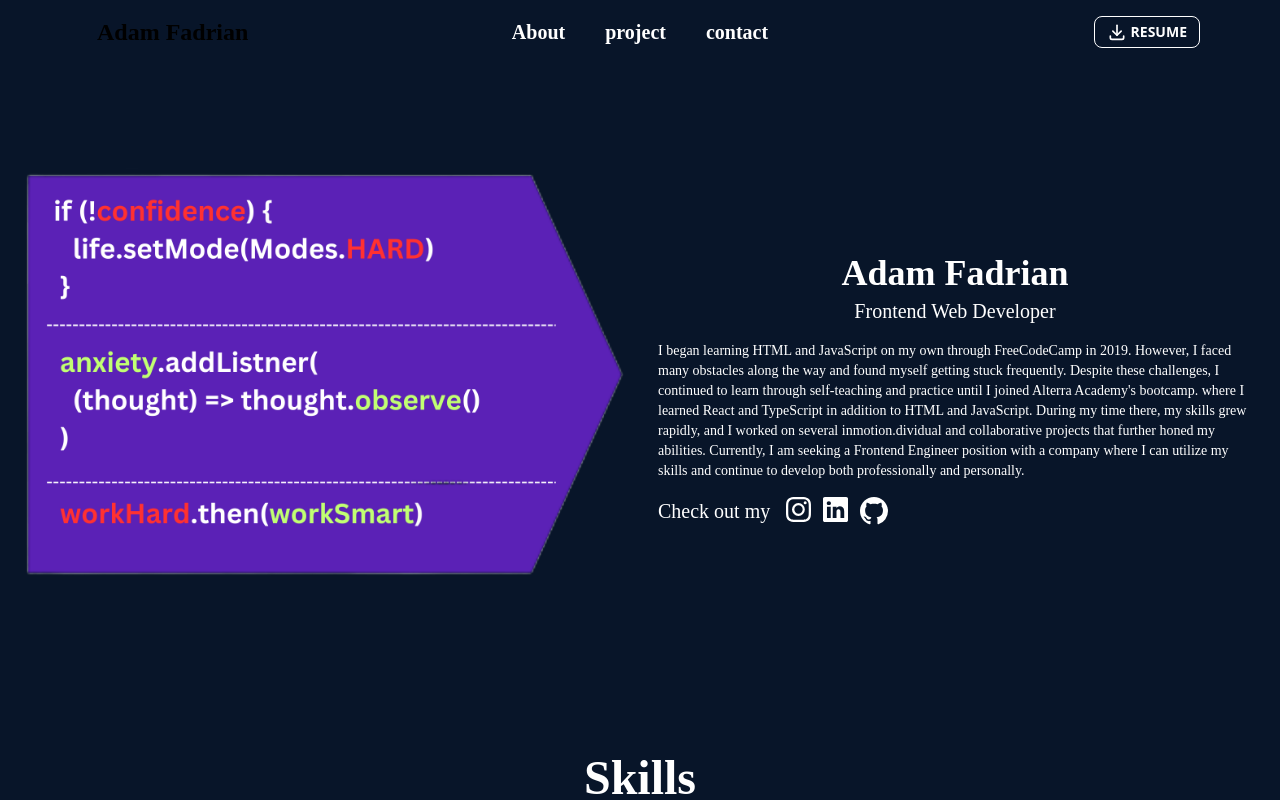
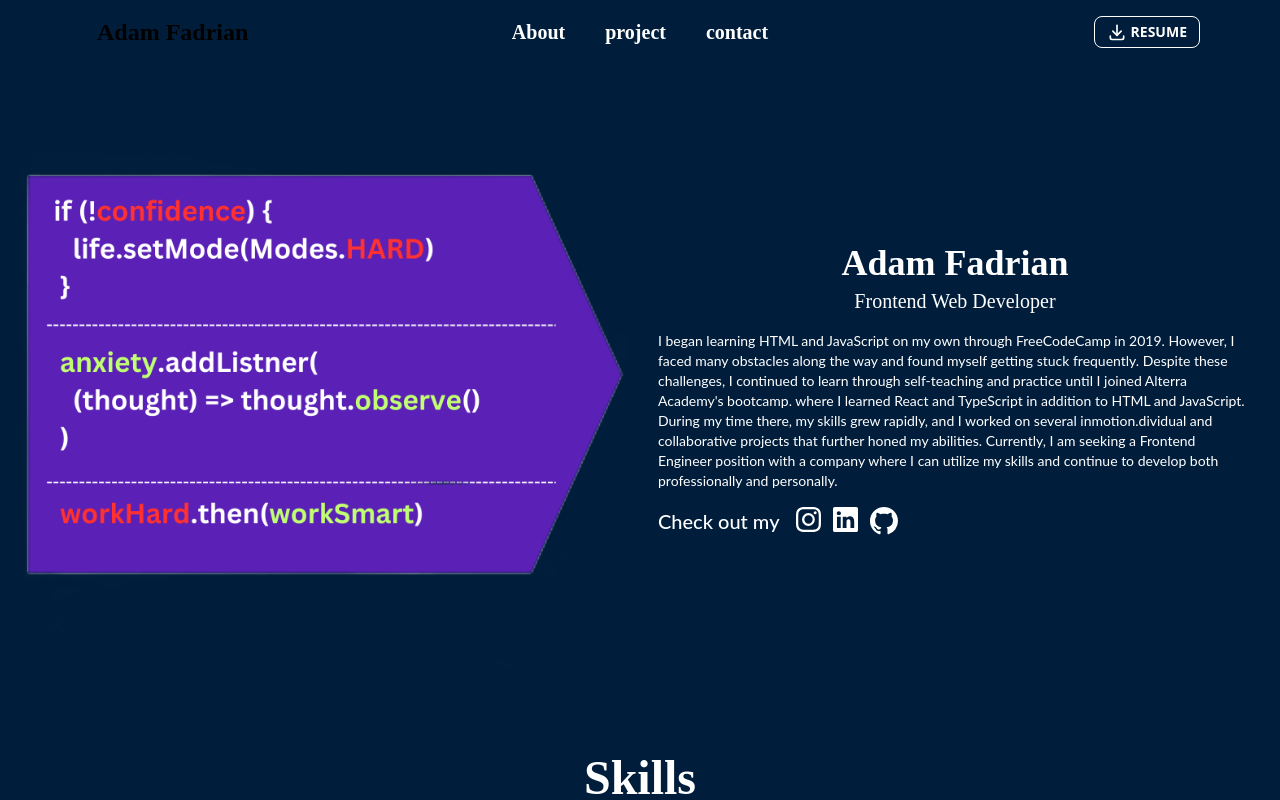
Before and after one commit to adamfadrian/portofolio-0.2, a Next.js app: page / in a window 1280 px wide. Shown: the top 800 px of the page. Built offline with nearby package versions, Linux system fonts and the light colour scheme; no server answers.

Commit message:
Refactor: change font and bg-color

```diff
--- a/components/About.tsx
+++ b/components/About.tsx
@@ -54,15 +54,15 @@ const About = () => {
                         },
                     }}>
                     <motion.div className='flex flex-col 2xl:mx-auto items-center gap-1' variants={FADE_DOWN_ANIMATION_VARIANTS}>
-                        <h1 className='2xl:text-5xl lg:text-4xl text-3xl font-semibold kalam'>Adam Fadrian</h1>
-                        <h1 className='md:text-xl text-md font-medium kalam'>Frontend Web Developer</h1>
+                        <h1 className='2xl:text-5xl lg:text-4xl text-3xl font-semibold playfair'>Adam Fadrian</h1>
+                        <h1 className='md:text-xl text-md font-medium playfair'>Frontend Web Developer</h1>
                     </motion.div>
                     <motion.div className='flex items-center' variants={FADE_DOWN_ANIMATION_VARIANTS}>
-                        <p className='text-sm 2xl:text-lg pangolin'>I began learning HTML and JavaScript on my own through FreeCodeCamp in 2019.
+                        <p className='text-sm 2xl:text-lg lato'>I began learning HTML and JavaScript on my own through FreeCodeCamp in 2019.
                             However, I faced many obstacles along the way and found myself getting stuck frequently. Despite these challenges, I continued to learn through self-teaching and practice until I joined Alterra Academy&apos;s bootcamp. where I learned React and TypeScript in addition to HTML and JavaScript. During my time there, my skills grew rapidly, and I worked on several inmotion.dividual and collaborative projects that further honed my abilities. Currently, I am seeking a Frontend Engineer position with a company where I can utilize my skills and continue to develop both professionally and personally.</p>
                     </motion.div>
                     <motion.div className='flex' variants={FADE_DOWN_ANIMATION_VARIANTS}>
-                        <h1 className='mr-4 md:text-xl font-medium kalam'>Check out my</h1>
+                        <h1 className='mr-4 md:text-xl font-medium lato'>Check out my</h1>
                         <motion.div className="grid grid-flow-col gap-3 dark:text-white" >
                             <Link target='_blank' href={'https://www.instagram.com/adamfadrian/'} className='hover:scale-125' >
                                 <BsInstagram size={25} />
--- /dev/null
+++ b/components/Button.tsx
@@ -0,0 +1,17 @@
+import React from 'react'
+
+interface Props {
+    label: string,
+    loading?: boolean,
+    size?: string
+}
+
+const Button = ({ label, loading, size }: Props) => {
+    return (
+        <button disabled={loading} className={`btn btn-sm w-${size} bg-transparent border border-white hover:bg-transparent hover:border-blue gap-1`}>
+            {label}
+        </button>
+    )
+}
+
+export default Button
--- a/components/Contacts.tsx
+++ b/components/Contacts.tsx
@@ -64,7 +64,7 @@ const Contacts = () => {
   return (
     <div className='flex flex-col mt-20 p-5 ' id='Contacts' >
       <div className='flex flex-col items-center' ref={ref}>
-        <h1 className='flex lg:text-4xl text-2xl font-bold mx-auto mb-10 text-white kalam' data-aos="slide-up" data-aos-duration="600" data-aos-anchor-placement="bottom-bottom">C O N T A C T</h1>
+        <h1 className='flex lg:text-4xl text-2xl font-bold mx-auto mb-10 text-white playfair' data-aos="slide-up" data-aos-duration="600" data-aos-anchor-placement="bottom-bottom">C O N T A C T</h1>
         <div className='flex flex-col justify-center items-center gap-3 mb-10 text-white'>
           <h1 className='text-xl font-semibold text-center' data-aos="fade-right" data-aos-duration="600" data-aos-anchor-placement="bottom-bottom">I have got just what you need. Lets Talk.</h1>
           <h1 className='flex text-center items-center gap-3 font-medium text-lg ' data-aos="fade-left" data-aos-duration="600" data-aos-anchor-placement="bottom-bottom"><FaPhoneAlt /> +6281399817946</h1>
@@ -73,7 +73,7 @@ const Contacts = () => {
         </div>
         <div>
           <form ref={form} onSubmit={sendEmail} className='flex flex-col mx-auto 2xl:w-[600px] gap-5 mb-20 p-5 border-white border-color1 border rounded-lg' data-aos='zoom-out'>
-            <h1 className='flex mx-auto text-2xl text-white font-semibold 2xl:mb-10 kalam'>Contact Form</h1>
+            <h1 className='flex mx-auto text-2xl text-white font-semibold 2xl:mb-10 lato'>Contact Form</h1>
             <div className='flex gap-2'>
               <div className='w-full'>
                 <h1 className=' font-semibold text-lg  text-white mb-2' data-aos="fade-up-left" data-aos-duration="600" data-aos-anchor-placement="bottom-bottom">Your Name</h1>
@@ -97,7 +97,7 @@ const Contacts = () => {
               disabled={loading}
               type="submit"
               value="Send"
-              className='btn bg-purple hover:bg-purple rounded-lg  mx-auto text-white border-none btn-wide text-lg gap-2 mb-5 hover:border-none  hover:scale-110'>
+              className='btn btn-md btn-wide mx-auto bg-transparent border border-white hover:bg-transparent hover:border-slate-500 gap-1'>
               {loading && <Loading />}
               Send <BsSend />
             </button>
--- a/components/Modal.tsx
+++ b/components/Modal.tsx
@@ -17,7 +17,7 @@ const Modal: FC<Props> = ({ showModal = false, children, onClose }) => {
             {
                 showModal && (
                     <div className='fixed inset-0 z-50 flex items-center justify-center m-2 w-full h-full'
-                        data-aos="flip-down" data-aos-duration="1100"
+                        data-aos="flip-down" data-aos-duration="700"
                     >
                         <div className='fixed inset-0 backdrop-blur-sm' onClick={overlayClick}></div>
                         <div className='bg-white rounded-lg shadow-lg z-10 p-6'>{children}</div>
--- a/components/Navbar.tsx
+++ b/components/Navbar.tsx
@@ -29,26 +29,26 @@ const Navbar: FC<Props> = ({ onClick }) => {
         initial={{ y: -100 }}
         animate={{ y: 0 }}
         exit={{ y: -100 }}
-        transition={{ duration: 0.8, ease: 'easeInOut' }} className={`navbar 2xl:px-44 md:px-20 transition duration-700 z-50 items-center sticky top-0 ${isScrolled ? 'bg-purple' : 'bg-transparent'
+        transition={{ duration: 0.6, ease: 'easeInOut' }} className={`navbar 2xl:px-44 md:px-20 transition duration-700 z-50 items-center sticky top-0 ${isScrolled ? 'bg-purple' : 'bg-transparent'
           }`} >
         <motion.div className="navbar-start">
-          <a href='' className="btn btn-ghost normal-case text-xl"><span className=" text-2xl font-semibold whitespace-nowrap dark:text-white text-black kalam">Adam Fadrian</span></a>
+          <a href='' className="btn btn-ghost normal-case text-xl"><span className=" text-2xl font-semibold whitespace-nowrap dark:text-white text-black playfair">Adam Fadrian</span></a>
         </motion.div>
         <motion.div className="navbar-center hidden lg:flex">
           <motion.ul className='flex gap-10 '>
             <motion.li>
               <a href="#About">
-                <h1 className='text-xl text-white font-semibold kalam'>About</h1>
+                <h1 className='text-xl text-white font-semibold playfair'>About</h1>
               </a>
             </motion.li>
             <motion.li>
               <a href="#Projects">
-                <h1 className='text-xl text-white font-semibold kalam'>project</h1>
+                <h1 className='text-xl text-white font-semibold playfair'>project</h1>
               </a>
             </motion.li>
             <motion.li>
               <a href="#Contacts">
-                <h1 className='text-xl text-white font-semibold kalam'>contact</h1>
+                <h1 className='text-xl text-white font-semibold playfair'>contact</h1>
               </a>
             </motion.li>
           </motion.ul>
--- a/components/Skills.tsx
+++ b/components/Skills.tsx
@@ -36,7 +36,7 @@ const Skills = () => {
     return (
         <div className="mt-10 mx-auto 2xl:w-8/12" >
             <div className='w-full flex mb-10'>
-                <p className='text-5xl  font-bold text-white mx-auto kalam'>Skills</p>
+                <p className='text-5xl  font-bold text-white mx-auto playfair'>Skills</p>
             </div>
             <div className="flex w-full space-x-10 relative overflow-x-auto p-5 ">
                 <Swiper
--- a/package.json
+++ b/package.json
@@ -21,7 +21,7 @@
     "eslint-config-next": "13.4.3",
     "framer-motion": "^10.12.12",
     "lottie-react": "^2.4.0",
-    "next": "13.4.3",
+    "next": "^13.4.3",
     "postcss": "8.4.23",
     "react": "18.2.0",
     "react-dom": "18.2.0",
--- a/styles/globals.css
+++ b/styles/globals.css
@@ -4,6 +4,8 @@
 
 @import url("https://fonts.googleapis.com/css2?family=Cinzel:wght@400;500;600;700&family=Kalam:wght@400;700&family=Pacifico&family=Pangolin&display=swap");
 @import url("https://fonts.googleapis.com/css2?family=Roboto:wght@100;300;400;500;700&display=swap");
+@import url('https://fonts.googleapis.com/css2?family=Lato:wght@300;400;700&family=Montserrat:wght@200;400;500;600;700&family=Playfair:wght@400;500;600;700&display=swap');
+
 
 .swiper-pagination > .swiper-pagination-bullet {
   opacity: 1;
@@ -34,3 +36,13 @@
 .pangolin {
   font-family: "Pangolin", cursive;
 }
+.lato {
+  font-family: 'Lato', sans-serif;
+}
+.montserrat {
+  font-family: 'Montserrat', sans-serif;
+}
+.playfair {
+font-family: 'Playfair', serif;
+
+}
--- a/tailwind.config.js
+++ b/tailwind.config.js
@@ -9,8 +9,9 @@ module.exports = {
   theme: {
     extend: {
       colors: {
-        purple: "#5B21B6",
-        blue: "#081529",
+        purple: "#132f4c",
+        blue: "#001E3C",
+        purple2: "#132f4c",
       },
       backgroundImage: {
         bg: "url('/portofolio/public/IrM.gif')",
```
Also changed, not shown: components/Projects.tsx (+11 -10 lines), 1 other file (tests, documents, lock files or other folders).
